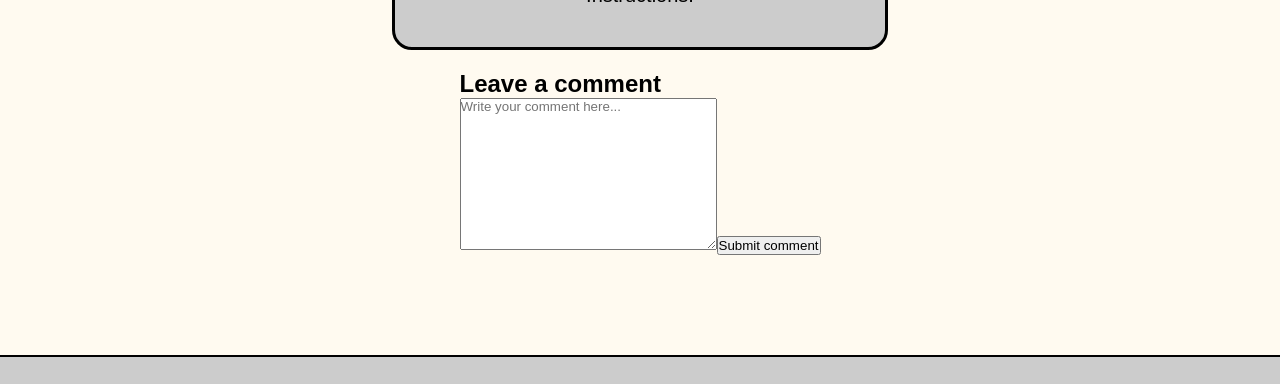
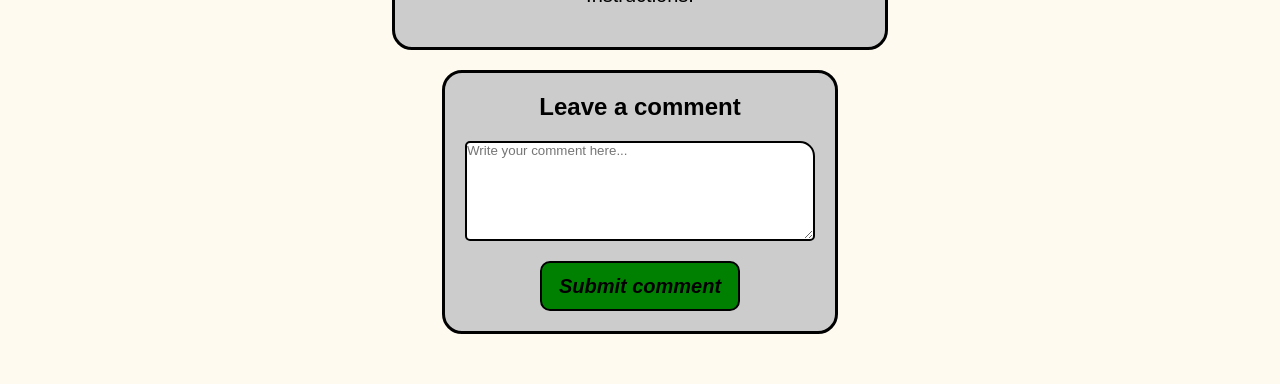
Before and after one commit to ViktorGeorgiev98/healtyRecipesBlogAngular, an Angular app in the folder client/healthyRecipesBlog/: page /recipes/1 in a window 1280 px wide. Shown: the part 1228-1612 px from the top of the page. Built offline with nearby package versions, Linux system fonts and the light colour scheme; no server answers; sample sign-in values are in the browser's storage.

Commit message:
comments post request and get email of user method

```diff
--- a/client/healthyRecipesBlog/src/API/api.service.ts
+++ b/client/healthyRecipesBlog/src/API/api.service.ts
@@ -128,4 +128,21 @@ export class ApiService {
         }
         return this.http.put(urlForEdit, payload, {headers});
       }
+
+      submitComment(comment: string, refId: string) {
+        const urlSubmitComment = `${this.url}/data/healthyRecipesBlogComments`;
+        const accessToken = this.userService.getAccessToken() || '';
+        const userEmail = this.userService.getEmail();
+        console.log(`This is our access token: ${accessToken}`);
+        const headers = new HttpHeaders({
+            'Content-Type': 'application/json',
+            'X-Authorization': accessToken
+        });
+        const payload = {
+            author: userEmail,
+            comment: comment,
+            refId: refId
+        }
+        return this.http.post(urlSubmitComment, payload, {headers});
+      }
 }
--- a/client/healthyRecipesBlog/src/components/Recipes/recipeDetails/recipe-details/recipe-details.component.css
+++ b/client/healthyRecipesBlog/src/components/Recipes/recipeDetails/recipe-details/recipe-details.component.css
@@ -99,3 +99,45 @@ button:hover {
     background-color: yellow;
     color: black;
 }
+
+.comments-form {
+    display: flex;
+    flex-direction: column;
+    justify-content: center;
+    align-items: center;
+    gap: 20px;
+    border: 3px solid black;
+    border-radius: 20px;
+    padding: 20px;
+    background-color: #ccc;
+    max-width: 700px;
+    /* word-wrap: break-word; */
+    textarea {
+        width: 350px;
+        height: 100px;
+        border: 2px solid black;
+        border-radius: 5px;
+        border-top-right-radius: 15px;
+    }
+
+    button {
+        display: block;
+        text-align: center;
+        padding: 10px;
+        font-size: 20px;
+        font-weight: bold;
+        font-style: italic;
+        cursor: pointer;
+        border: 2px solid black;
+        border-radius: 10px;
+        background-color: green;
+        color: black;
+        width: 200px;
+        height: 50px;
+    }
+
+    button:hover {
+        background-color: yellow;
+        color: black;
+    }
+}
--- a/client/healthyRecipesBlog/src/components/Recipes/recipeDetails/recipe-details/recipe-details.component.html
+++ b/client/healthyRecipesBlog/src/components/Recipes/recipeDetails/recipe-details/recipe-details.component.html
@@ -18,9 +18,9 @@
         <!-- <button *ngIf="isUserLoggedIn && !userHasLikedRecipe && !userIsOwner" class="btn-btn-likes" (click)="likeRecipeButtonHandler()">Like</button> -->
     </div>
 
-    <form *ngIf="isUserLoggedIn && !userIsOwner" class="comments-form">
+    <form *ngIf="isUserLoggedIn && !userIsOwner &&!isLoading" #commentsForm="ngForm" class="comments-form" (submit)="submitCommentHandler()">
         <h2>Leave a comment</h2>
-        <textarea name="comment" id="comment" cols="30" rows="10" placeholder="Write your comment here..."></textarea>
+        <textarea ngModel name="comment" id="comment" placeholder="Write your comment here..." #commentInput="ngModel"></textarea>
         <button class="btn-btn-comment" type="submit">Submit comment</button>
     </form>
 </div>
--- a/client/healthyRecipesBlog/src/components/Recipes/recipeDetails/recipe-details/recipe-details.component.ts
+++ b/client/healthyRecipesBlog/src/components/Recipes/recipeDetails/recipe-details/recipe-details.component.ts
@@ -1,8 +1,9 @@
-import { Component } from '@angular/core';
+import { Component, ViewChild } from '@angular/core';
 import { ApiService } from '../../../../API/api.service';
 import { ActivatedRoute, Params, Route, Router } from '@angular/router';
 import { Recipe } from '../../../../Types/Recipe';
 import { UserService } from '../../../../services/userService.service';
+import { NgForm } from '@angular/forms';
 
 @Component({
   selector: 'app-recipe-details',
@@ -10,6 +11,7 @@ import { UserService } from '../../../../services/userService.service';
   styleUrl: './recipe-details.component.css'
 })
 export class RecipeDetailsComponent {
+  @ViewChild('commentsForm') form: NgForm | undefined;
   constructor(private apiService: ApiService, private route: ActivatedRoute, private userService: UserService, private router: Router) {}
   currentRecipe: any = [];
   isLoading: boolean = false;
@@ -93,4 +95,28 @@ export class RecipeDetailsComponent {
   editRecipeHandler() {
     this.router.navigate(['/recipes/' + this.currentRecipe._id + '/edit']);
   }
+
+
+  submitCommentHandler() {
+    if (!this.form) {
+      return;
+    }
+
+    const form = this.form;
+    const comment = form.value.comment;
+    console.log({comment});
+    if (!comment) {
+      return alert("Comment field is mandatory!");
+    }
+    this.apiService.submitComment(comment, this.recipeId).subscribe({
+      next: (response: any) => {
+        console.log(response);
+      },
+      error: (error: any) => {
+        console.log(error.message);
+        return alert("Error: " + error.message);
+      }
+    })
+
+  }
 }
--- a/client/healthyRecipesBlog/src/services/userService.service.ts
+++ b/client/healthyRecipesBlog/src/services/userService.service.ts
@@ -46,4 +46,15 @@ export class UserService {
         return recipe._ownerId === userID;
     }
 
+    getEmail() {
+        const user = localStorage.getItem('user');
+        if (user) {
+            const userData = JSON.parse(user);
+            return userData.email;
+        } else {
+            return null;
+        }
+
+    }
+
 }
```
